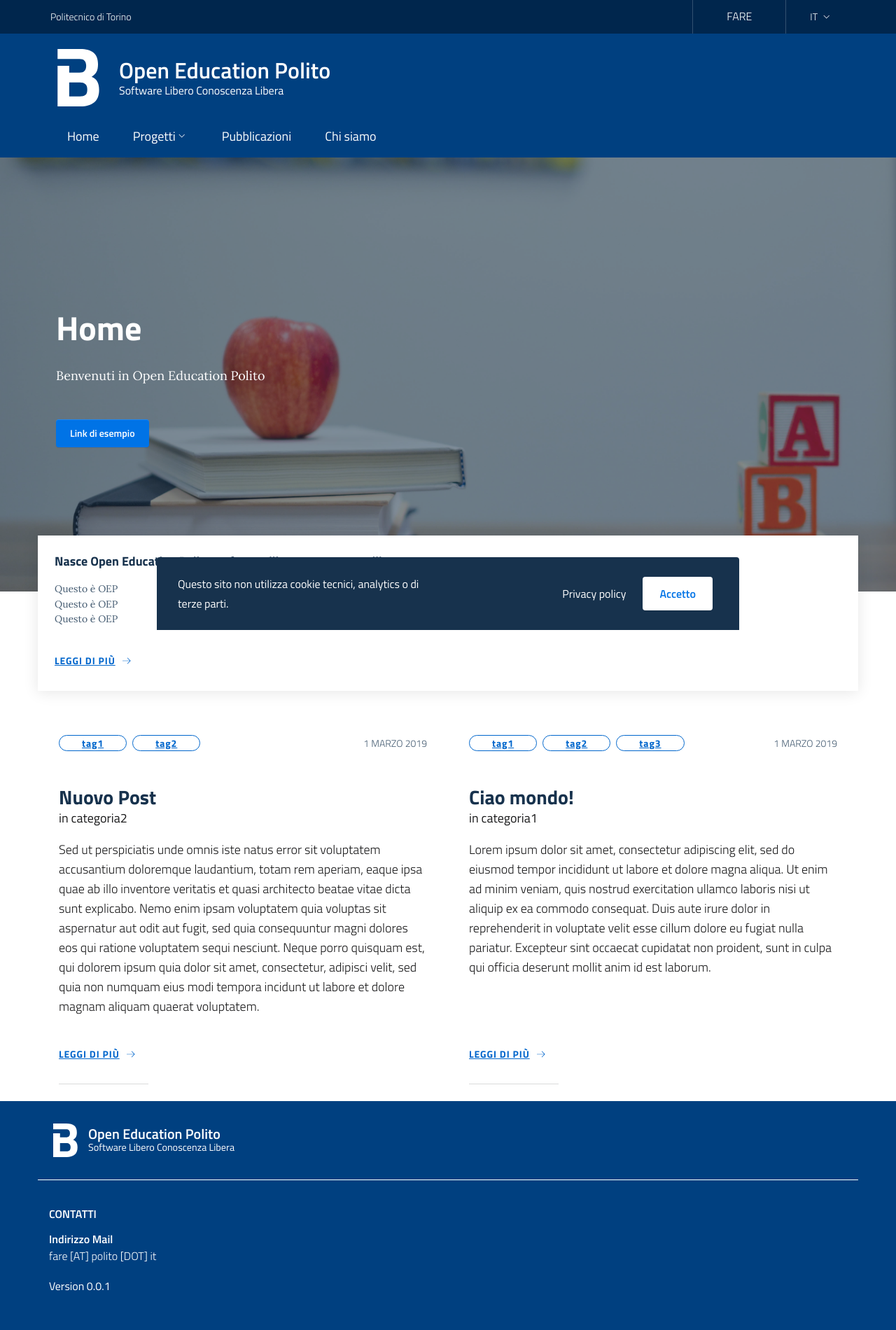
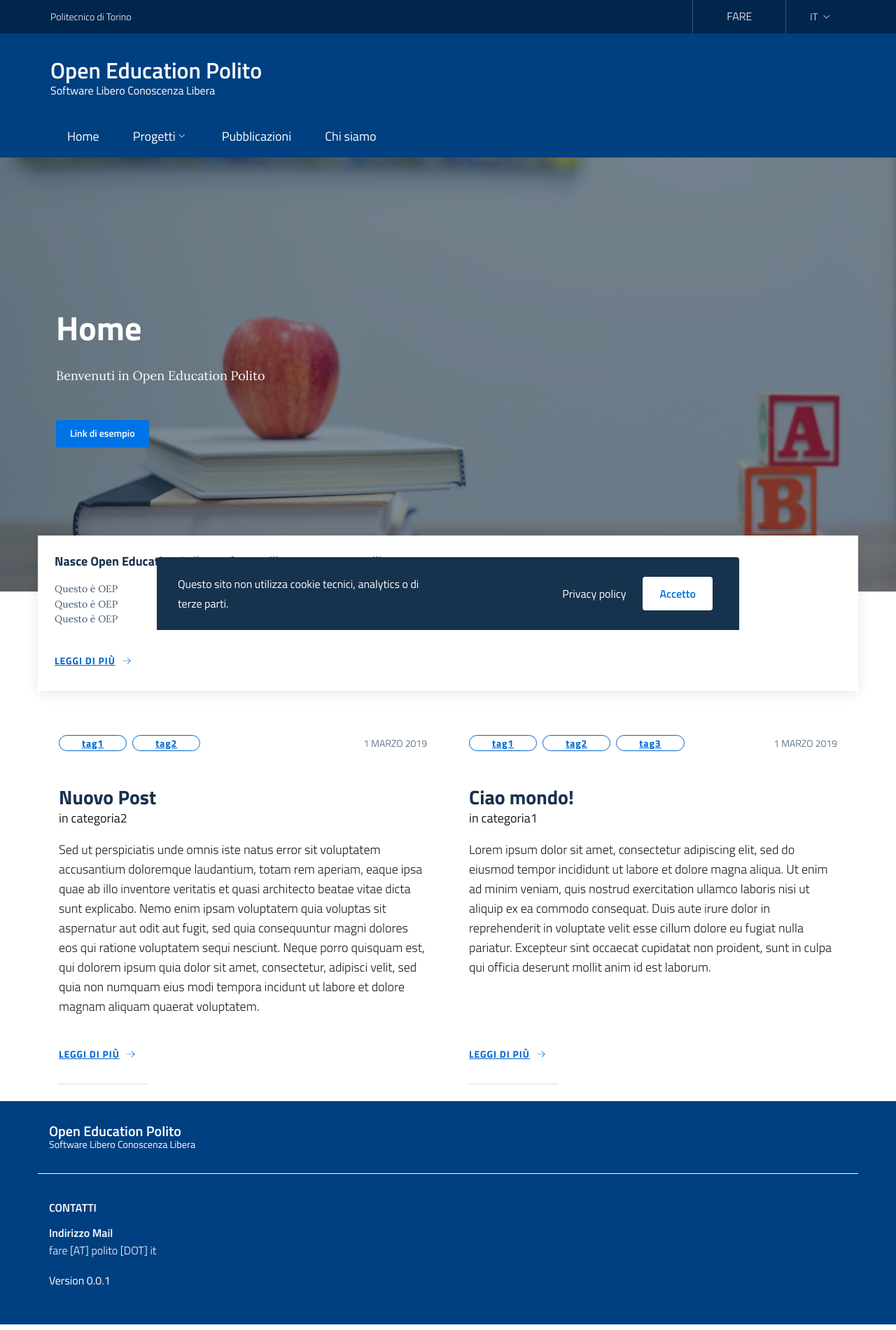
Before and after one commit to open-education-polito/org-website, a Jekyll site: the page built from it/index.md, in a window 1280 px wide. Shown: the whole page at 70% size. Built offline with Jekyll 4.4.1, drawn with Linux system fonts in a browser that asks for light colours.

Commit message:
Remove logo

```diff
--- a/_includes/footer/footer.html
+++ b/_includes/footer/footer.html
@@ -6,7 +6,6 @@
           <div class="col-sm-12">
             <div class="it-brand-wrapper">
               <a href="#">
-                <img class="icon" src="{{ site.baseurl }}{{ site.data.t.icon }}" alt="{{ site.name }} logo">
                 <div class="it-brand-text">
                   <h2 class="no_toc">{{ site.data.t.name[page.lang] }}</h2>
                   <h3 class="no_toc d-none d-md-block">{{ site.data.t.description[page.lang] }}</h3>
--- a/_includes/header/header-navigation.html
+++ b/_includes/header/header-navigation.html
@@ -7,7 +7,6 @@
           <div class="it-header-center-content-wrapper">
             <div class="it-brand-wrapper">
               <a href="#">
-                <img class="icon" src="{{ site.baseurl }}{{ site.data.t.icon }}" alt="{{ site.name }} logo">
                 <div class="it-brand-text">
                   <h2 class="no_toc">{{ site.data.t.name[page.lang] }}</h2>
                   <h3 class="no_toc d-none d-md-block">{{ site.data.t.description[page.lang] }}</h3>
```
